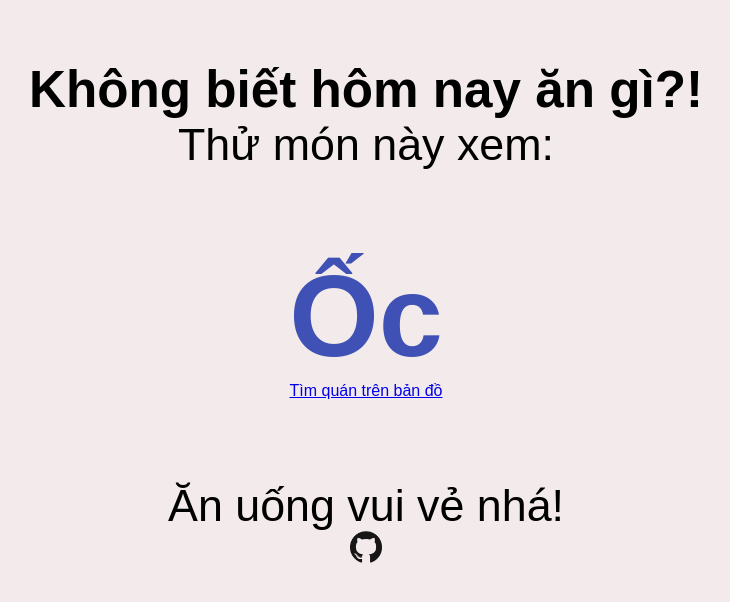
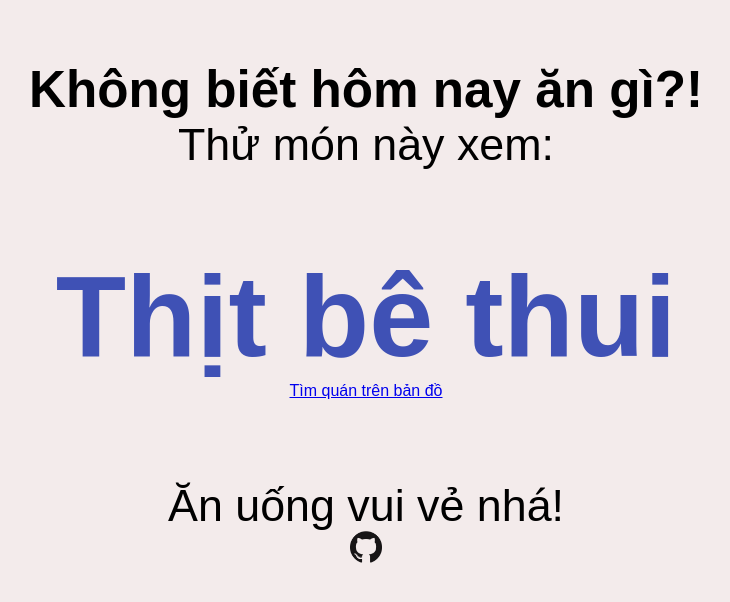
Before and after one commit to nguqtruong/angibaygio, a Vue app: page / in a window 1280 px wide. Shown: the top 602 px of the page, without its empty margins (274-1004 px from the left). Built offline with nearby package versions, Linux system fonts and the light colour scheme.

Commit message:
update list dish names

```diff
--- a/src/App.vue
+++ b/src/App.vue
@@ -40,21 +40,30 @@ var arr = [
   "Bánh khọt",
   "Bánh tráng thịt heo",
   "Bánh xèo",
-  "Bê thui",
   "Bò kho",
+  "Bò né",
   "Bún bò Huế",
   "Bún cá rô đồng",
   "Bún cá",
   "Bún chả cá",
+  "Bún đậu mắm tôm",
   "Bún mắm",
   "Cao lầu",
+  "Cháo lòng",
   "Cháo lươn",
+  "Cháo vịt",
+  "Cơm gà",
   "Cơm niêu",
   "Cơm tấm",
   "Gà nướng",
   "Hủ tiếu",
+  "Mì hoành thánh",
   "Mì Quảng",
+  "Mì sủi cảo",
+  "Mì Ý",
   "Ốc",
+  "Pizza",
+  "Thịt bê thui",
   "Thịt dê",
 ];
 
```
